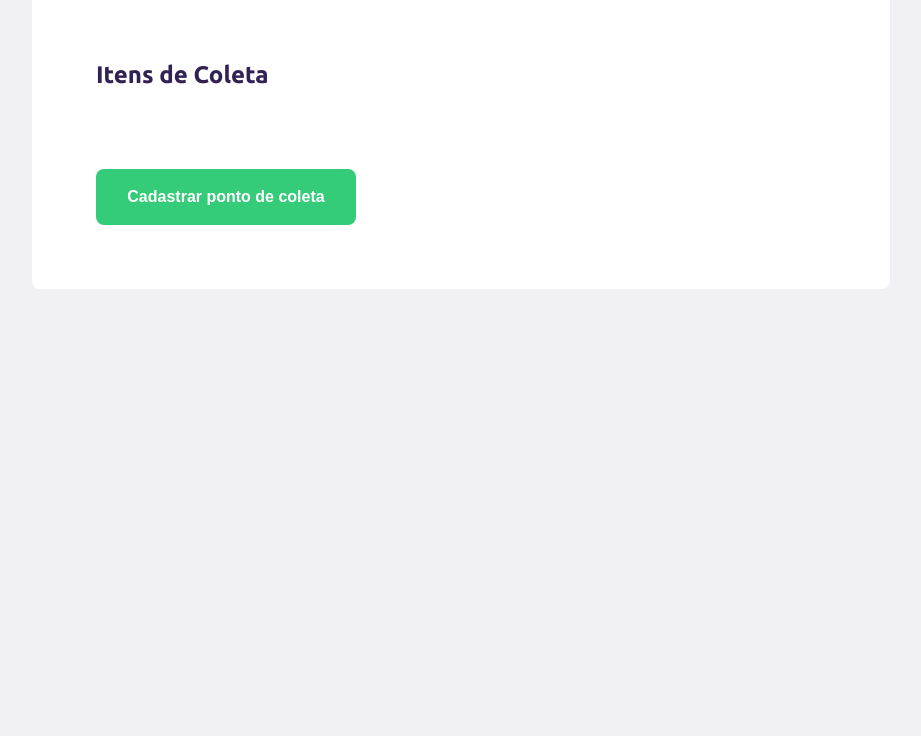
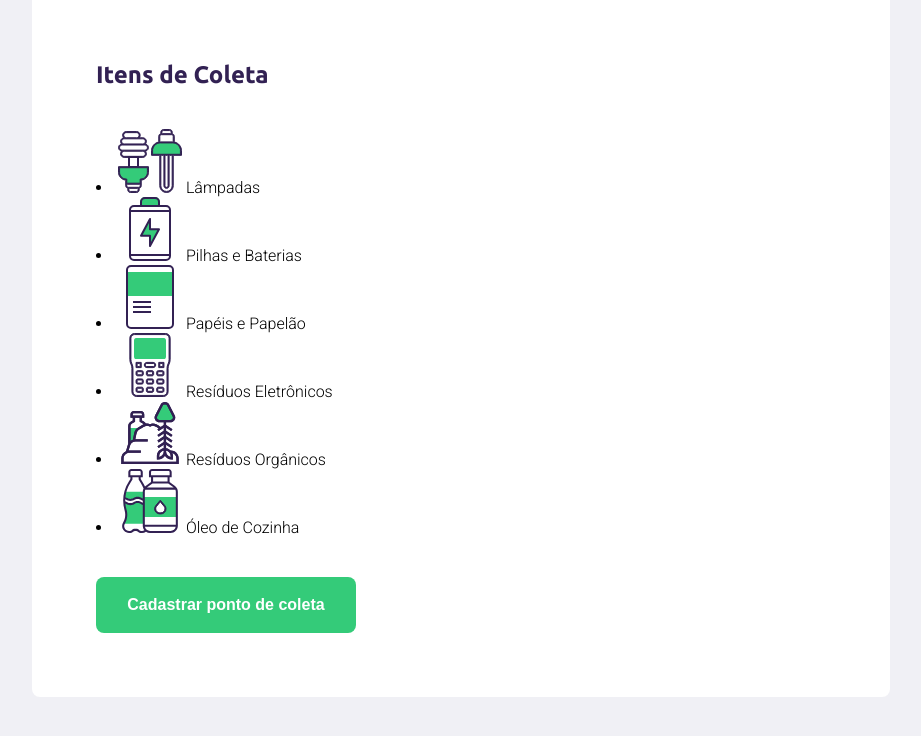
Before and after one commit to Chxpz/NLW_bootCamp_RocketSeat, a plain HTML site: page create-point.html in a window 1280 px wide. Shown: the part 706-1442 px from the top of the page, without its empty margins (179-1100 px from the left). Before the commit the page ends 1075 px from the top, so only its background shows below. Drawn offline with Linux system fonts and the light colour scheme; no server answers.

Commit message:
adicionado html para itens de coleta, itens apresentados em formatos de lista sem formatação css

```diff
--- a/create-point.html
+++ b/create-point.html
@@ -83,6 +83,39 @@
                 <legend>
                     <h2>Itens de Coleta</h2>
                 </legend>
+
+                <div class="items-grid">
+                    <li data-id="1">
+                        <img src="./icones/lampadas.svg" alt="lampadas">
+                        <span>Lâmpadas</span>
+                    </li>
+
+                    <li data-id="2">
+                        <img src="./icones/baterias.svg" alt="Pilhas e Baterias">
+                        <span>Pilhas e Baterias</span>
+                    </li>
+
+                    <li data-id="3">
+                        <img src="./icones/papeis-papelao.svg" alt="Papéis e Papelão">
+                        <span>Papéis e Papelão</span>
+                    </li>
+
+                    <li data-id="4">
+                        <img src="./icones/eletronicos.svg" alt="Resíduos Eletrônicos">
+                        <span>Resíduos Eletrônicos</span>
+                    </li>
+
+                    <li data-id="5">
+                        <img src="./icones/organicos.svg" alt="Resíduos Orgânicos">
+                        <span>Resíduos Orgânicos</span>
+                    </li>
+
+                    <li data-id="6">
+                        <img src="./icones/oleo.svg" alt="Óleo de Cozinha">
+                        <span>Óleo de Cozinha</span>
+                    </li>
+                </div>
+
             </fieldset>
             <button type="submit">Cadastrar ponto de coleta</button>
         </form>
```
